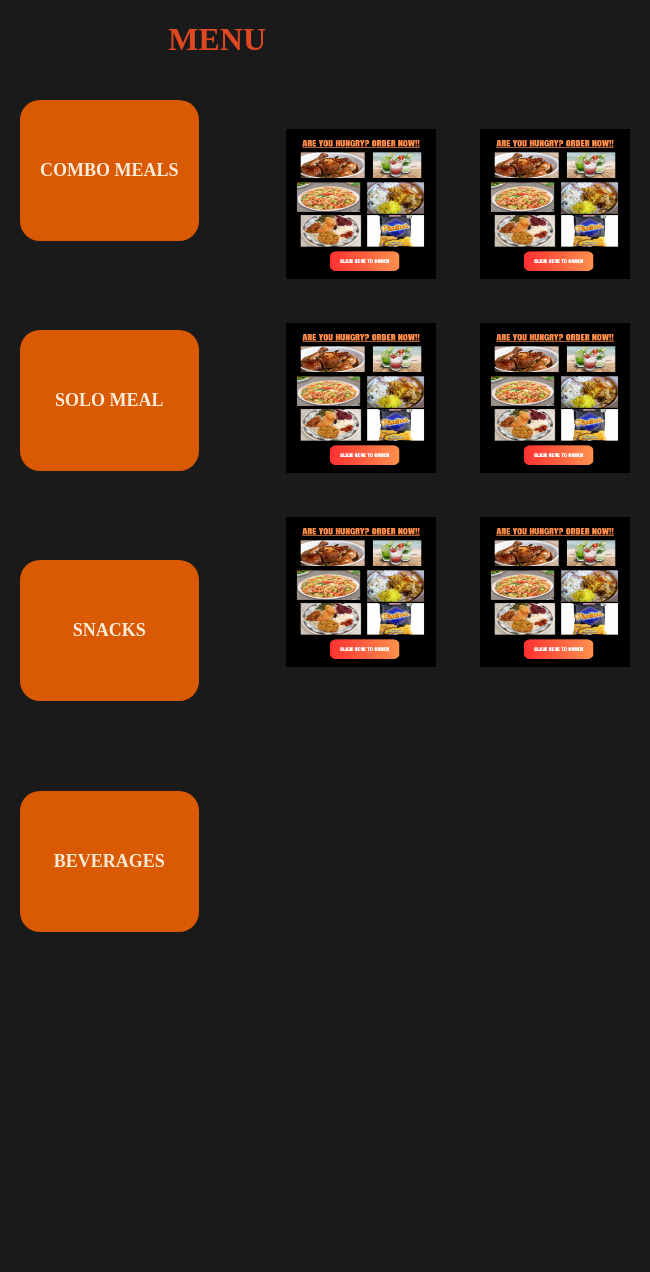
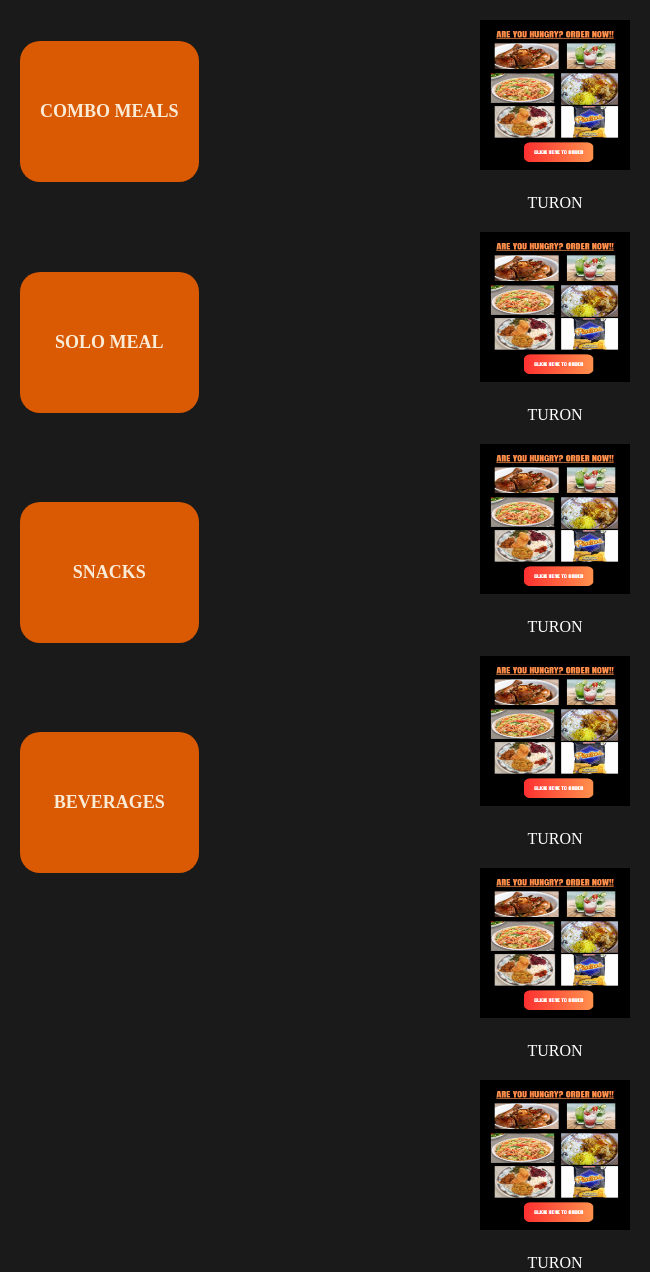
Before and after one commit to NelTeano/COMSHOP-ORDERING-APPLICATION, an Electron app: page src/Order/Order.html in a window 650 px wide. Before the commit the page ends 800 px from the top, so only its background shows below. Drawn offline with Linux system fonts and the light colour scheme; files whose address does not match are found by name.

Commit message:
to be continued

```diff
--- a/src/Order/Order.css
+++ b/src/Order/Order.css
@@ -3,7 +3,6 @@ body {
     margin: 0;
     padding: 0;
     display: flex;
-    min-height: 100vh;
     overflow: scroll;
   }
 
@@ -83,3 +82,8 @@ body {
     margin: 20px;
 
   }
+
+  figcaption{
+    text-align: center;
+    color: white;
+  }
--- a/src/Order/Order.html
+++ b/src/Order/Order.html
@@ -8,7 +8,7 @@
 <body>
 
 <div class="content">
-  <h1>MENU</h1>
+  <h1></h1>
   <nav class="navbar">
     <ul>
       <li><a href="#home">Combo Meals</a></li>
@@ -23,16 +23,21 @@
 <div class="menu-pictures">
    <div>
       <img src="C:\Users\ADMIN\Documents\ORDER SYSTEM\COMSHOP-ORDERING-APPLICATION\images\orders.png" alt="">
+       <figcaption>TURON</figcaption>
       <img src="C:\Users\ADMIN\Documents\ORDER SYSTEM\COMSHOP-ORDERING-APPLICATION\images\orders.png" alt="">
-
+      <figcaption>TURON</figcaption>
   </div>
   <div>
     <img src="C:\Users\ADMIN\Documents\ORDER SYSTEM\COMSHOP-ORDERING-APPLICATION\images\orders.png" alt="">
+      <figcaption>TURON</figcaption>
     <img src="C:\Users\ADMIN\Documents\ORDER SYSTEM\COMSHOP-ORDERING-APPLICATION\images\orders.png" alt="">
+     <figcaption>TURON</figcaption>
   </div>
   <div>
     <img src="C:\Users\ADMIN\Documents\ORDER SYSTEM\COMSHOP-ORDERING-APPLICATION\images\orders.png" alt="">
+      <figcaption>TURON</figcaption>
     <img src="C:\Users\ADMIN\Documents\ORDER SYSTEM\COMSHOP-ORDERING-APPLICATION\images\orders.png" alt="">
+      <figcaption>TURON</figcaption>
   </div>
 </div>
 
```
